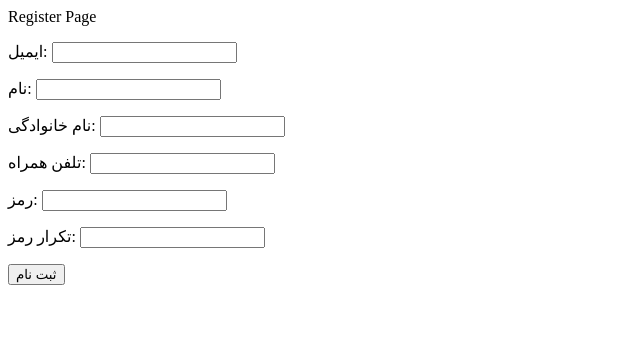
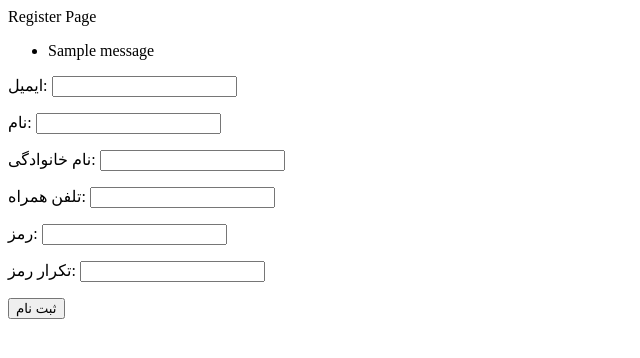
Before and after one commit to MohammadNourmohammadi/onlineShop, a Django app: page /accounts/register/ in a window 1280 px wide. Shown: the top 358 px of the page, without its empty margins (0-640 px from the left). Run offline with Django 4.2, Linux system fonts and the light colour scheme; tables that the repository leaves empty hold one stand-in row (values such as "Sample post"); one stand-in notice (Sample message) is shown.

Commit message:
add messages html to templates

```diff
--- a/accounts/templates/accounts/login.html
+++ b/accounts/templates/accounts/login.html
@@ -8,6 +8,8 @@
     {% block title-head %}
         Login Page
     {% endblock %}
+
+    {% include 'messages.html' %}
 
     {% block content %}
         <form action="" method="post" novalidate>
--- a/accounts/templates/accounts/register.html
+++ b/accounts/templates/accounts/register.html
@@ -10,9 +10,7 @@
         Register Page
     {% endblock %}
 
-    {% if messages.error %}
-        <span>{{ messages.error }} </span>
-    {% endif %}
+    {% include 'messages.html' %}
 
     {% block content %}
         <form action="" method="post">
--- /dev/null
+++ b/templates/messages.html
@@ -0,0 +1,9 @@
+{% if messages %}
+    <ul class="messages">
+        {% for message in messages %}
+            <li{% if message.tags %} class="{{ message.tags }}"{% endif %}>
+                {{ message }}
+            </li>
+        {% endfor %}
+    </ul>
+{% endif %}
```
Also changed, not shown: shop/templates/shop/index.html (+6 -4 lines).
